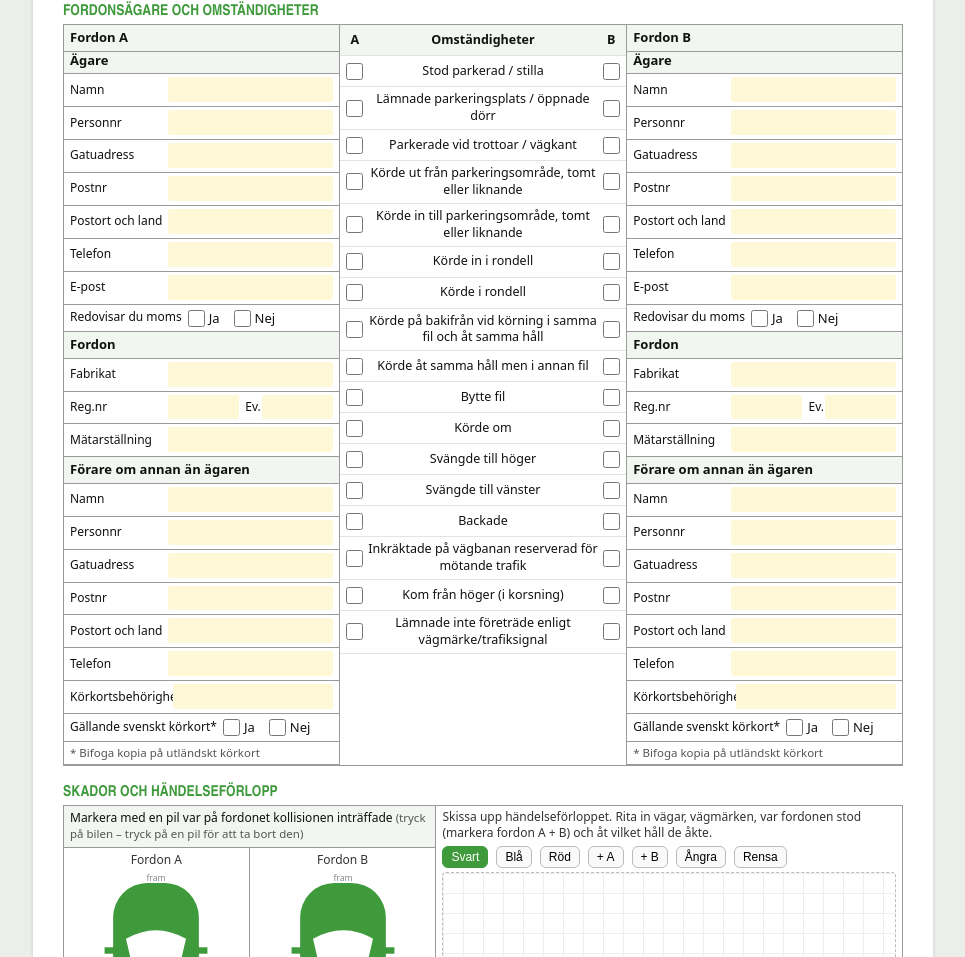
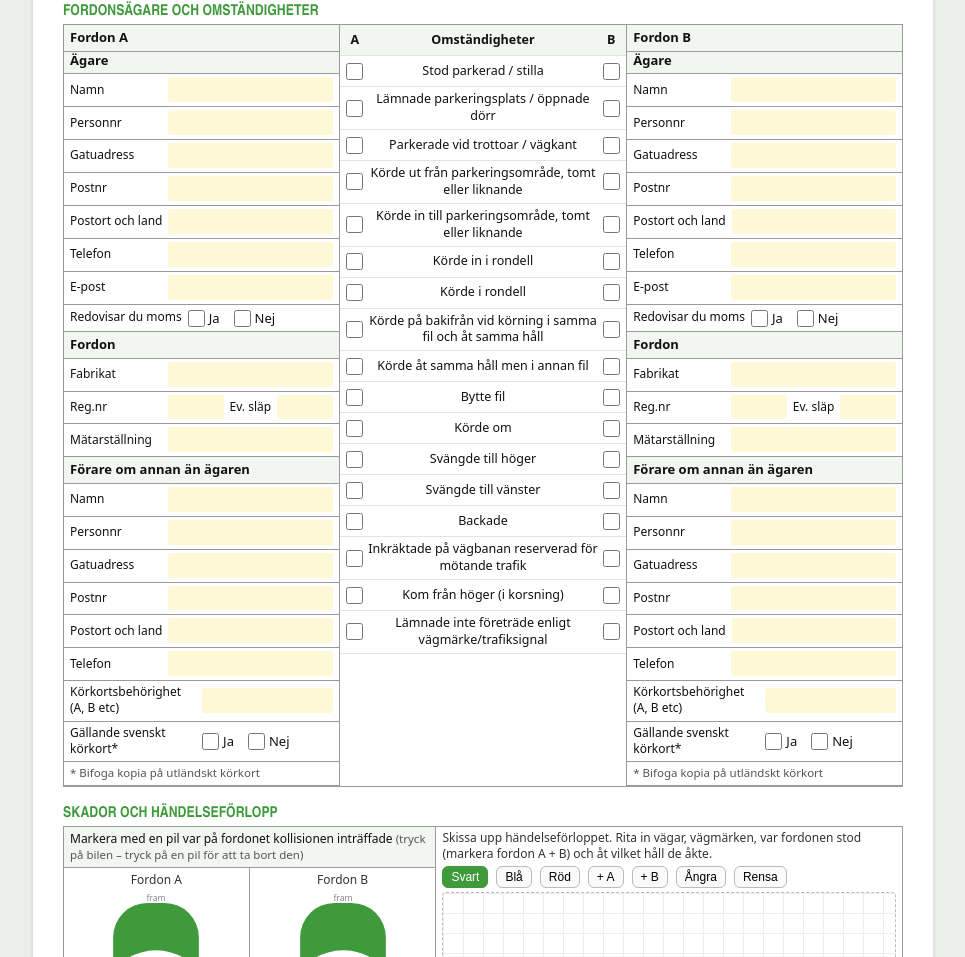
Before and after one commit to Skadeanmalan/Skadeanmalan-fordon-, a plain HTML site: page index.html in a window 1280 px wide. Shown: the part 442-1399 px from the top of the page, without its empty margins (157-1122 px from the left). Drawn offline with Linux system fonts and the light colour scheme.

Commit message:
Låt fältrubriker radbrytas i stället för att hamna bakom fälten
Co-Authored-By: Claude Opus 5.5 <noreply@anthropic.com>
Claude-Session: https://claude.ai/code/session_01KKpdg42BaMaapzAf3c39XP

```diff
--- a/index.html
+++ b/index.html
@@ -31,7 +31,9 @@ input[type=text]:placeholder-shown,textarea:placeholder-shown{background:#f4f8f3
 input[type=checkbox]{width:17px;height:17px;accent-color:var(--g);margin:0}
 .g4{grid-template-columns:1.1fr 1fr 1.2fr 1fr 1fr}
 .row{display:flex;gap:6px;align-items:center}
-.row>span{font-size:12px;white-space:nowrap;min-width:92px}
+.row>span{font-size:12px;flex:0 0 auto;max-width:48%;min-width:92px;overflow-wrap:anywhere}
+.row>input{flex:1 1 0;min-width:0}
+.row>.yn{flex:0 0 auto}
 .three{display:grid;grid-template-columns:1fr 1.05fr 1fr;border:1px solid var(--line)}
 .col{min-width:0}
 .col .c{border-right:0}
```
